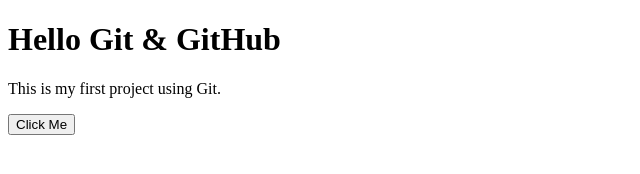
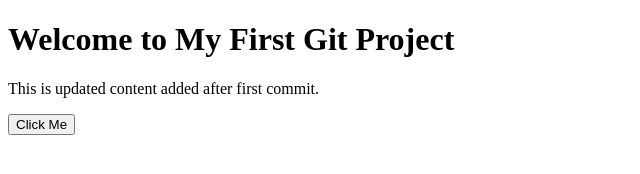
Before and after one commit to AkshitaPatil-coder/my-first-project, a plain HTML site: page index.html in a window 1280 px wide. Shown: the whole page, without its empty margins (0-640 px from the left). Drawn offline with Linux system fonts and the light colour scheme.

Commit message:
Updated homepage content with heading and description

```diff
--- a/index.html
+++ b/index.html
@@ -5,9 +5,8 @@
 </head>
 <body>
 
-    <h1>Hello Git & GitHub</h1>
-
-    <p>This is my first project using Git.</p>
+<h1>Welcome to My First Git Project </h1>
+<p>This is updated content added after first commit.</p>
 
     <button onclick="showMessage()">
         Click Me
```
